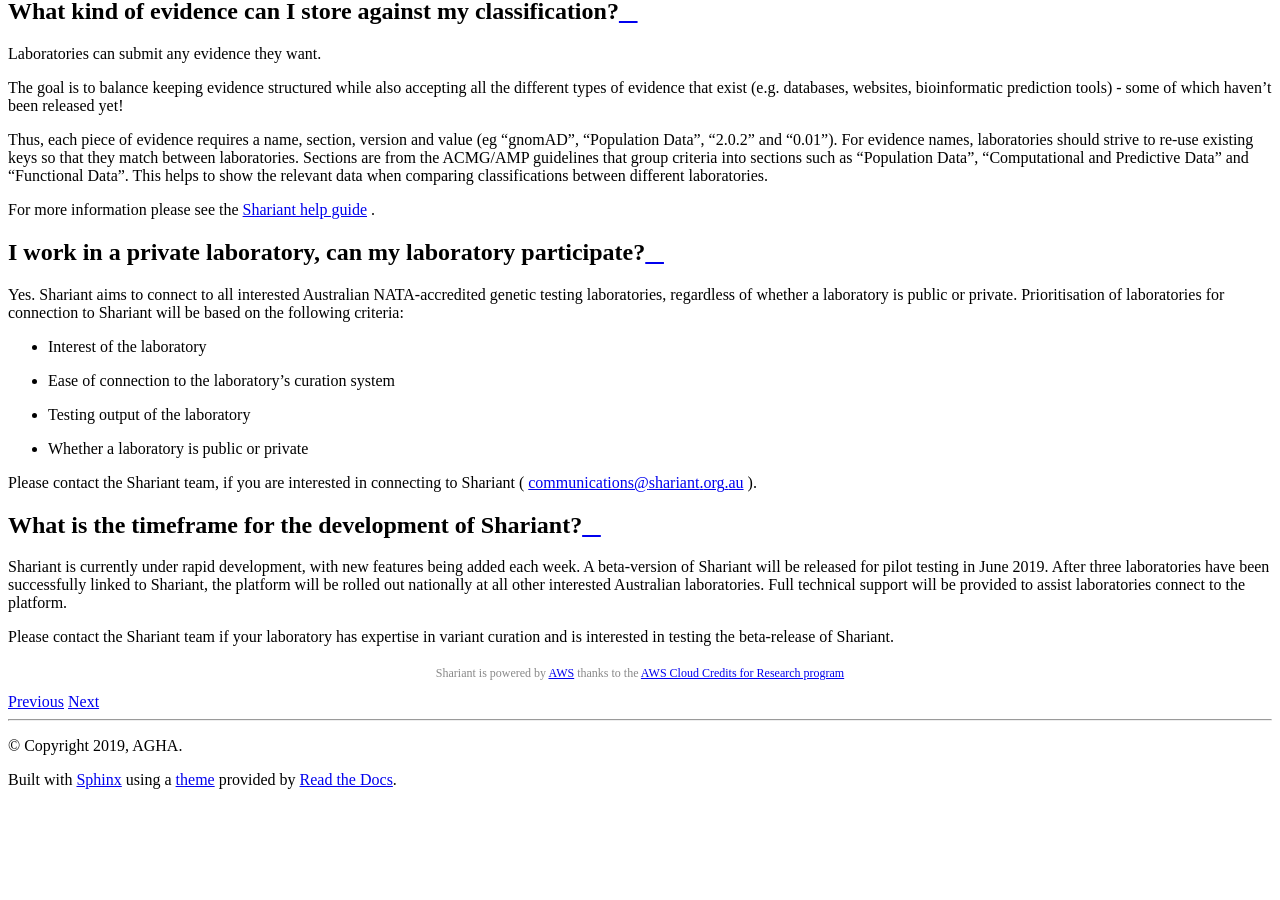
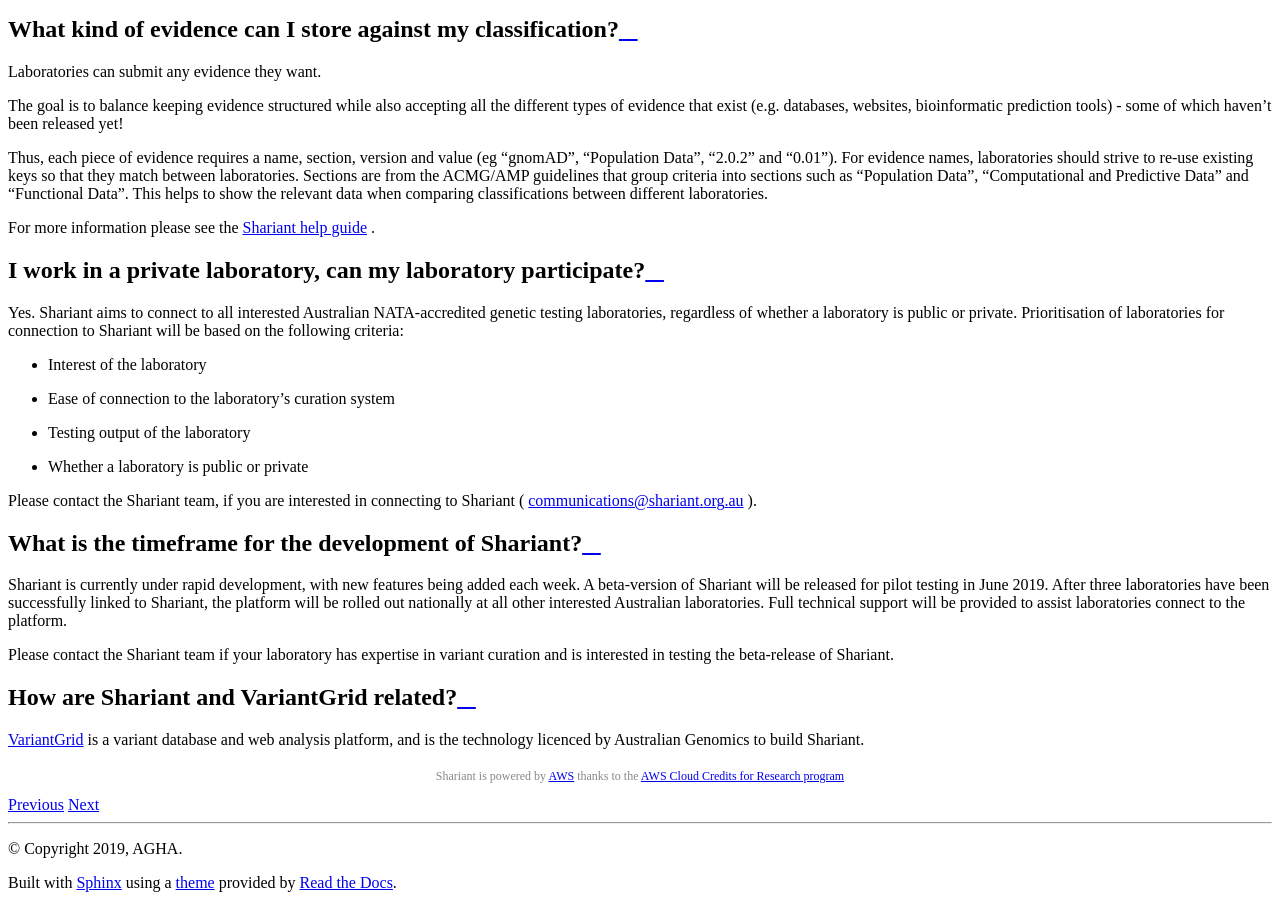
Before and after one commit to SACGF/shariant_docs, a Sphinx documentation site: the page built from docs/faq/faq.md, in a window 1280 px wide and 900 px high, scrolled down 4179 px. Built offline with Sphinx 7.4.7 and the Read the Docs theme 2.0.0, drawn with Linux system fonts in a browser that asks for light colours; before the commit the page ends 4976 px from its top, so only the background shows below that; some of the changed text lies outside the part shown.

Commit message:
Variantgrid Q

```diff
--- a/docs/faq/faq.md
+++ b/docs/faq/faq.md
@@ -127,3 +127,7 @@
 Shariant is currently under rapid development, with new features being added each week. A beta-version of Shariant will be released for pilot testing in June 2019. After three laboratories have been successfully linked to Shariant, the platform will be rolled out nationally at all other interested Australian laboratories. Full technical support will be provided to assist laboratories connect to the platform.
 
 Please contact the Shariant team if your laboratory has expertise in variant curation and is interested in testing the beta-release of Shariant.
+
+## How are Shariant and VariantGrid related?
+
+[VariantGrid](https://variantgrid.com) is a variant database and web analysis platform, and is the technology licenced by Australian Genomics to build Shariant.
```
